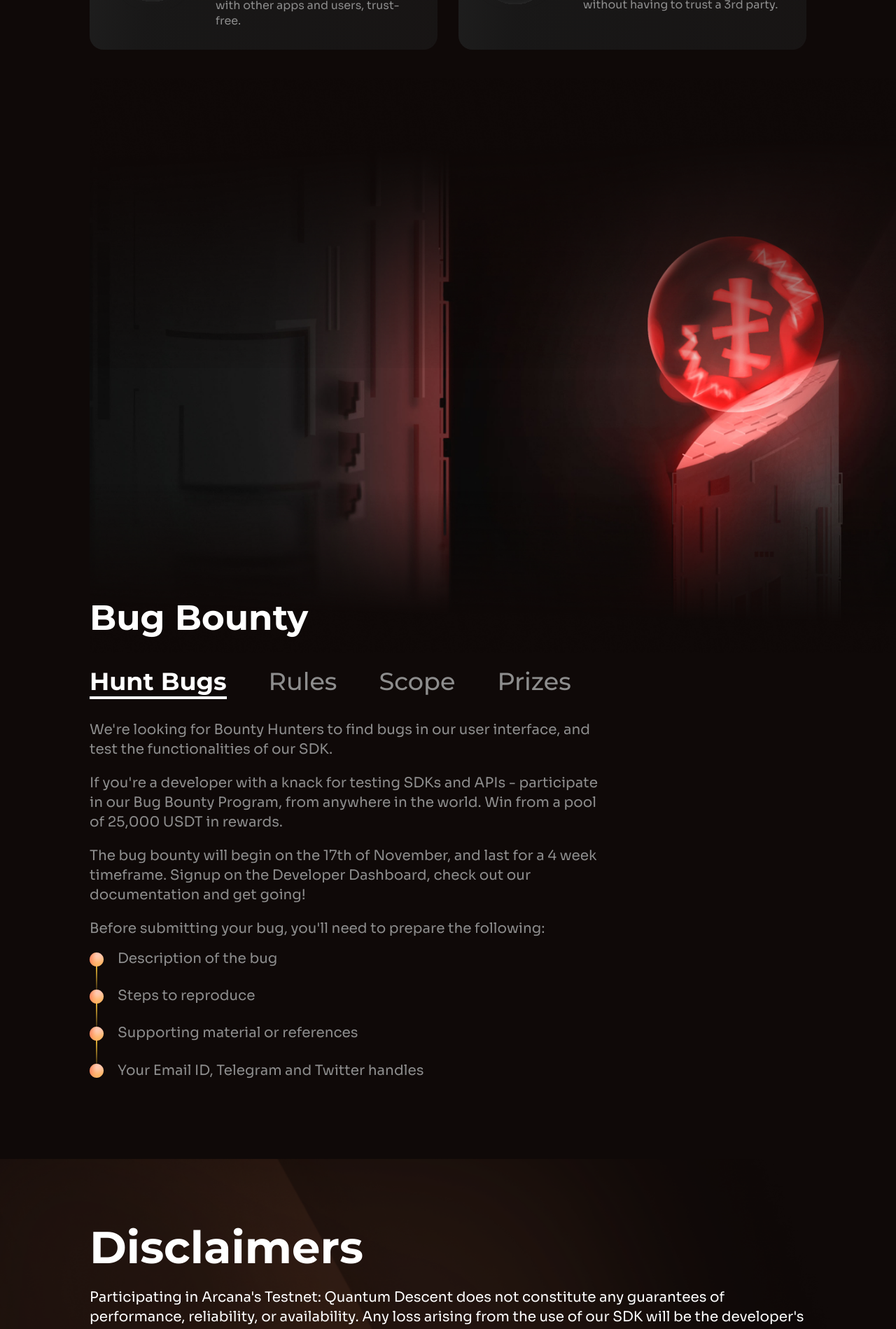
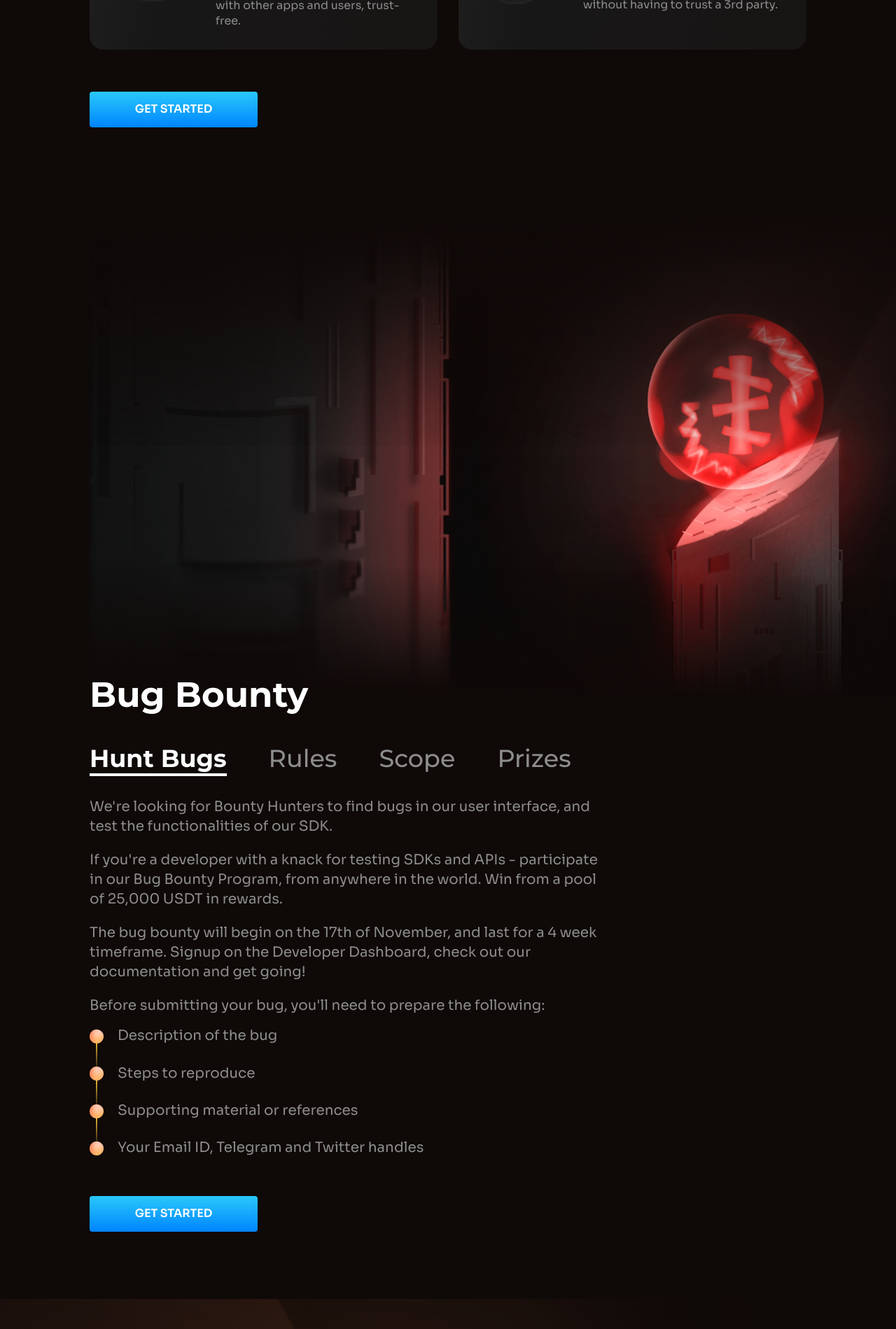
Before and after one commit to arcana-network/testnet-site, a Nuxt app: page / in a window 1280 px wide. Shown: the part 3800-5699 px from the top of the page at 70% size. Built offline with nearby package versions, Linux system fonts and the light colour scheme.

Commit message:
Add a link back to get started

```diff
--- a/components/BugBountyOverview.vue
+++ b/components/BugBountyOverview.vue
@@ -1,4 +1,6 @@
 <template>
+  <v-stack direction="column" gap="2.45rem">
+    <div>
       <v-stack direction="column" gap="1.25rem">
         <v-text
           class="bug-bounty-overview-description"
@@ -6,8 +8,8 @@
           :weight="400"
           line-height="1.4"
         >
-      We're looking for Bounty Hunters to find bugs in our user interface, and
-      test the functionalities of our SDK.
+          We're looking for Bounty Hunters to find bugs in our user interface,
+          and test the functionalities of our SDK.
         </v-text>
         <v-text
           class="bug-bounty-overview-description"
@@ -15,9 +17,9 @@
           :weight="400"
           line-height="1.4"
         >
-      If you're a developer with a knack for testing SDKs and APIs - participate
-      in our Bug Bounty Program, from anywhere in the world. Win from a pool of
-      25,000 USDT in rewards.
+          If you're a developer with a knack for testing SDKs and APIs -
+          participate in our Bug Bounty Program, from anywhere in the world. Win
+          from a pool of 25,000 USDT in rewards.
         </v-text>
         <v-text
           class="bug-bounty-overview-description"
@@ -25,9 +27,9 @@
           :weight="400"
           line-height="1.4"
         >
-      The bug bounty will begin on the 17th of November, and last for a 4 week
-      timeframe. Signup on the Developer Dashboard, check out our documentation
-      and get going!
+          The bug bounty will begin on the 17th of November, and last for a 4
+          week timeframe. Signup on the Developer Dashboard, check out our
+          documentation and get going!
         </v-text>
         <v-text
           class="bug-bounty-overview-description"
@@ -39,11 +41,25 @@
         </v-text>
         <v-list :list-items="stepsList" />
       </v-stack>
+    </div>
+    <v-button
+      class="cta-button"
+      :action="() => scrollToSection('#get-started')"
+      type="button"
+      label="Get Started"
+      label-transform="uppercase"
+      label-size="1rem"
+      :label-weight="600"
+    />
+  </v-stack>
 </template>
 
 <script>
+import scrollToSectionMixin from '~/mixins/scrollToSection'
+
 export default {
   name: 'BugBountyOverview',
+  mixins: [scrollToSectionMixin],
   data() {
     return {
       stepsList: [
@@ -159,7 +175,12 @@ export default {
   }
 }
 
-.dn {
-  display: none;
+.cta-button {
+  width: 15rem;
+  padding: 1rem 3.75rem;
+
+  @media (--viewport-small) {
+    width: 100%;
+  }
 }
 </style>
--- a/components/BuildOverview.vue
+++ b/components/BuildOverview.vue
@@ -69,12 +69,24 @@
         </div>
       </v-stack>
     </div>
+    <v-button
+      class="cta-button"
+      :action="() => scrollToSection('#get-started')"
+      type="button"
+      label="Get Started"
+      label-transform="uppercase"
+      label-size="1rem"
+      :label-weight="600"
+    />
   </v-stack>
 </template>
 
 <script>
+import scrollToSectionMixin from '~/mixins/scrollToSection'
+
 export default {
   name: 'BuildOverview',
+  mixins: [scrollToSectionMixin],
   data() {
     return {
       featureCards: [
@@ -167,4 +179,13 @@ export default {
     line-height: 1.125rem;
   }
 }
+
+.cta-button {
+  width: 15rem;
+  padding: 1rem 3.75rem;
+
+  @media (--viewport-small) {
+    width: 100%;
+  }
+}
 </style>
```
Lines whose indentation alone changed are shown as unchanged.
